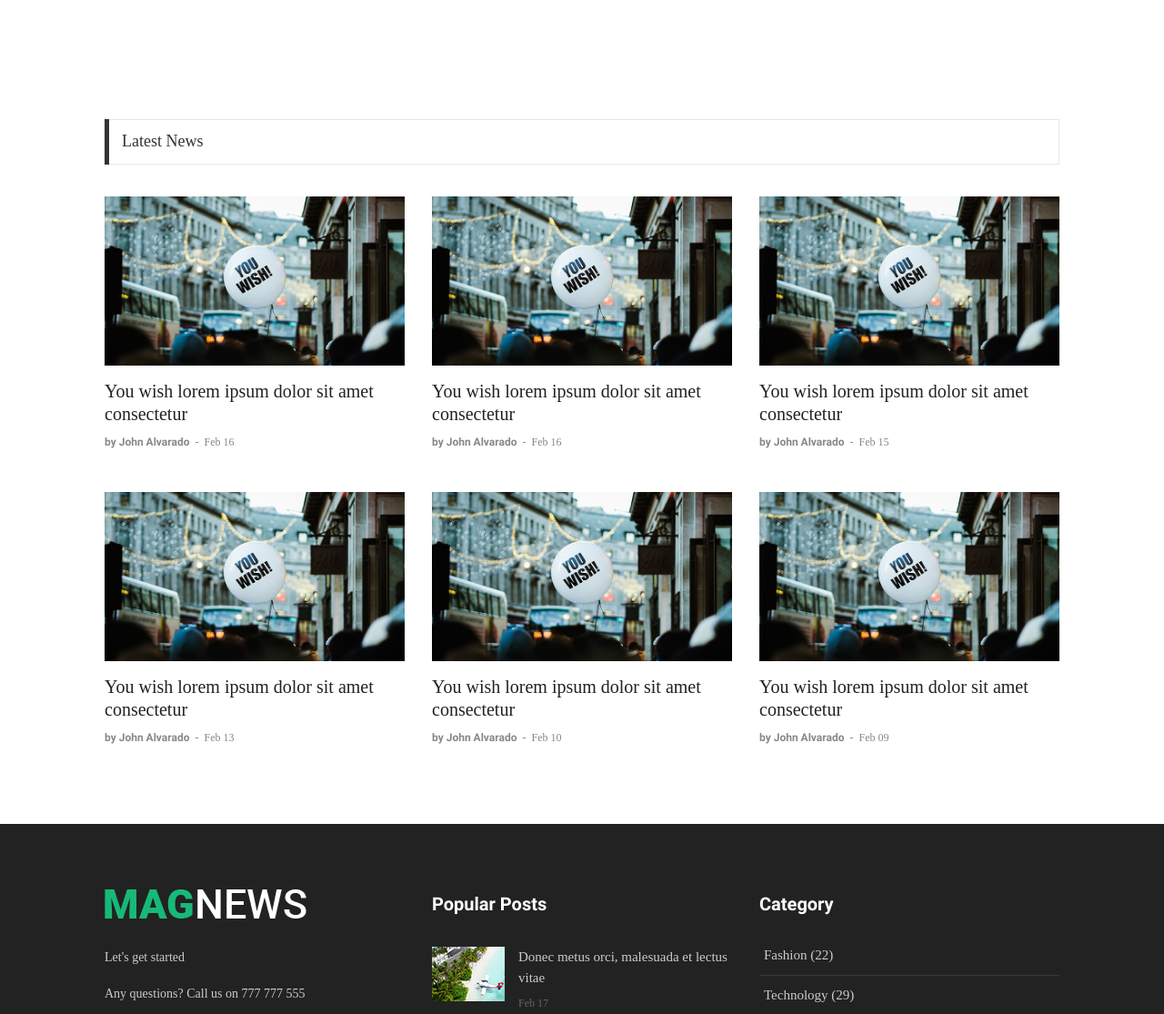
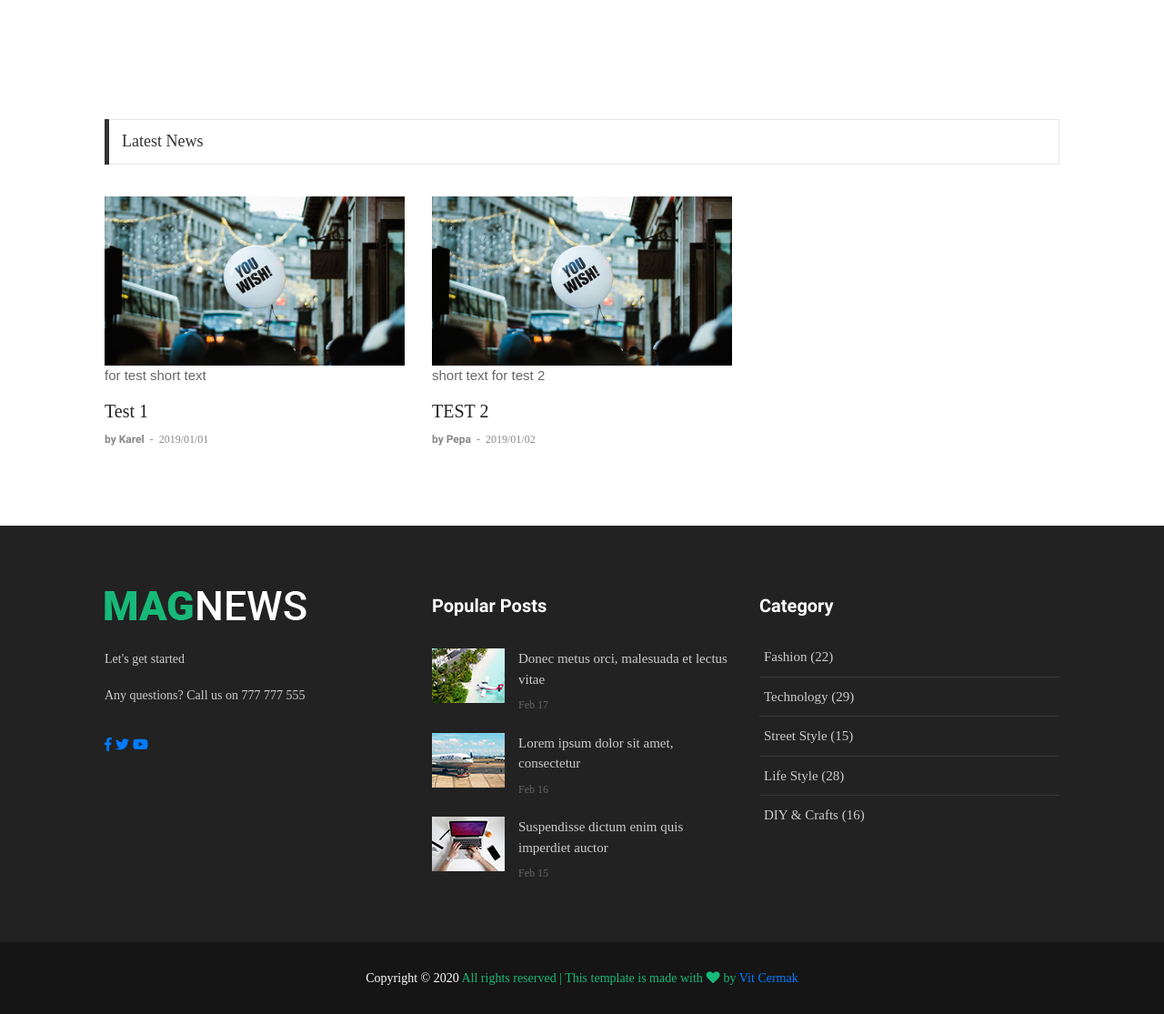
Before and after one commit to V1TO-C/Django_Tutorial, a Django app: page / in a window 1280 px wide. Shown: the part 1122-2237 px from the top of the page at 91% size. Run offline with Django 3.2, Linux system fonts and the light colour scheme; data comes from the database, SQL or seed files in the repository; both versions use the stored data as it was after the commit; some libraries are stand-ins or nearby versions; some web fonts are replaced.

Commit message:
News detail section added

```diff
--- a/main/templates/front/home.html
+++ b/main/templates/front/home.html
@@ -780,23 +780,25 @@
 			</div>
 
 			<div class="row p-t-35">
+
+				{% for i in news %}
 				<div class="col-sm-6 col-md-4">
 					<!-- Item latest -->
 					<div class="m-b-45">
-						<a href="blog-detail-02.html" class="wrap-pic-w hov1 trans-03">
+						<a href="{% url 'news_detail' pk=i.pk %}" class="wrap-pic-w hov1 trans-03">
 							<img src="{% static 'front/images/latest-01.jpg' %}" alt="IMG">
 						</a>
-
+						<p>{{i.short_txt}}</p>
 						<div class="p-t-16">
 							<h5 class="p-b-5">
-								<a href="blog-detail-02.html" class="f1-m-3 cl2 hov-cl10 trans-03">
-									You wish lorem ipsum dolor sit amet consectetur
+								<a href="{% url 'news_detail' pk=i.pk %}" class="f1-m-3 cl2 hov-cl10 trans-03">
+									{{i.name}}
 								</a>
 							</h5>
 
 							<span class="cl8">
 								<a href="#" class="f1-s-4 cl8 hov-cl10 trans-03">
-									by John Alvarado
+									by {{i.writer}}
 								</a>
 
 								<span class="f1-s-3 m-rl-3">
@@ -804,167 +806,14 @@
 								</span>
 
 								<span class="f1-s-3">
-									Feb 16
+									{{i.date}}
 								</span>
 							</span>
 						</div>
 					</div>
 				</div>
+				{% endfor %}
 
-				<div class="col-sm-6 col-md-4">
-					<!-- Item latest -->
-					<div class="m-b-45">
-						<a href="blog-detail-02.html" class="wrap-pic-w hov1 trans-03">
-							<img src="{% static 'front/images/latest-01.jpg' %}" alt="IMG">
-						</a>
-
-						<div class="p-t-16">
-							<h5 class="p-b-5">
-								<a href="blog-detail-02.html" class="f1-m-3 cl2 hov-cl10 trans-03">
-									You wish lorem ipsum dolor sit amet consectetur
-								</a>
-							</h5>
-
-							<span class="cl8">
-								<a href="#" class="f1-s-4 cl8 hov-cl10 trans-03">
-									by John Alvarado
-								</a>
-
-								<span class="f1-s-3 m-rl-3">
-									-
-								</span>
-
-								<span class="f1-s-3">
-									Feb 16
-								</span>
-							</span>
-						</div>
-					</div>
-				</div>
-
-				<div class="col-sm-6 col-md-4">
-					<!-- Item latest -->
-					<div class="m-b-45">
-						<a href="blog-detail-02.html" class="wrap-pic-w hov1 trans-03">
-							<img src="{% static 'front/images/latest-01.jpg' %}" alt="IMG">
-						</a>
-
-						<div class="p-t-16">
-							<h5 class="p-b-5">
-								<a href="blog-detail-02.html" class="f1-m-3 cl2 hov-cl10 trans-03">
-									You wish lorem ipsum dolor sit amet consectetur
-								</a>
-							</h5>
-
-							<span class="cl8">
-								<a href="#" class="f1-s-4 cl8 hov-cl10 trans-03">
-									by John Alvarado
-								</a>
-
-								<span class="f1-s-3 m-rl-3">
-									-
-								</span>
-
-								<span class="f1-s-3">
-									Feb 15
-								</span>
-							</span>
-						</div>
-					</div>
-				</div>
-
-				<div class="col-sm-6 col-md-4">
-					<!-- Item latest -->
-					<div class="m-b-45">
-						<a href="blog-detail-02.html" class="wrap-pic-w hov1 trans-03">
-							<img src="{% static 'front/images/latest-01.jpg' %}" alt="IMG">
-						</a>
-
-						<div class="p-t-16">
-							<h5 class="p-b-5">
-								<a href="blog-detail-02.html" class="f1-m-3 cl2 hov-cl10 trans-03">
-									You wish lorem ipsum dolor sit amet consectetur
-								</a>
-							</h5>
-
-							<span class="cl8">
-								<a href="#" class="f1-s-4 cl8 hov-cl10 trans-03">
-									by John Alvarado
-								</a>
-
-								<span class="f1-s-3 m-rl-3">
-									-
-								</span>
-
-								<span class="f1-s-3">
-									Feb 13
-								</span>
-							</span>
-						</div>
-					</div>
-				</div>
-
-				<div class="col-sm-6 col-md-4">
-					<!-- Item latest -->
-					<div class="m-b-45">
-						<a href="blog-detail-02.html" class="wrap-pic-w hov1 trans-03">
-							<img src="{% static 'front/images/latest-01.jpg' %}" alt="IMG">
-						</a>
-
-						<div class="p-t-16">
-							<h5 class="p-b-5">
-								<a href="blog-detail-02.html" class="f1-m-3 cl2 hov-cl10 trans-03">
-									You wish lorem ipsum dolor sit amet consectetur
-								</a>
-							</h5>
-
-							<span class="cl8">
-								<a href="#" class="f1-s-4 cl8 hov-cl10 trans-03">
-									by John Alvarado
-								</a>
-
-								<span class="f1-s-3 m-rl-3">
-									-
-								</span>
-
-								<span class="f1-s-3">
-									Feb 10
-								</span>
-							</span>
-						</div>
-					</div>
-				</div>
-
-				<div class="col-sm-6 col-md-4">
-					<!-- Item latest -->
-					<div class="m-b-45">
-						<a href="blog-detail-02.html" class="wrap-pic-w hov1 trans-03">
-							<img src="{% static 'front/images/latest-01.jpg' %}" alt="IMG">
-						</a>
-
-						<div class="p-t-16">
-							<h5 class="p-b-5">
-								<a href="blog-detail-02.html" class="f1-m-3 cl2 hov-cl10 trans-03">
-									You wish lorem ipsum dolor sit amet consectetur
-								</a>
-							</h5>
-
-							<span class="cl8">
-								<a href="#" class="f1-s-4 cl8 hov-cl10 trans-03">
-									by John Alvarado
-								</a>
-
-								<span class="f1-s-3 m-rl-3">
-									-
-								</span>
-
-								<span class="f1-s-3">
-									Feb 09
-								</span>
-							</span>
-						</div>
-					</div>
-				</div>
 			</div>
 		</div>
 	</section>
--- a/main/views.py
+++ b/main/views.py
@@ -1,5 +1,6 @@
 from django.shortcuts import render, get_object_or_404, redirect
 from .models import Main
+from news.models import News
 
 # Create your views here.
 
@@ -7,8 +8,9 @@ from .models import Main
 def home(request):
 
     site = Main.objects.get(name = "My Site Settings")
+    news = News.objects.all()
 
-    return render(request, 'front/home.html', {'site':site})
+    return render(request, 'front/home.html', {'site':site, 'news': news})
 
 
 def about(request):
--- a/news/urls.py
+++ b/news/urls.py
@@ -2,5 +2,5 @@ from django.conf.urls import url
 from . import views
 
 urlpatterns = [
-
+    url(r'^news/(?P<pk>\d+)/$', views.news_detail, name='news_detail'),
 ]
```
Also changed, not shown: main/templates/front/news_detail.html (added, +426 -0 lines), news/views.py (+8 -0 lines), db.sqlite3.
